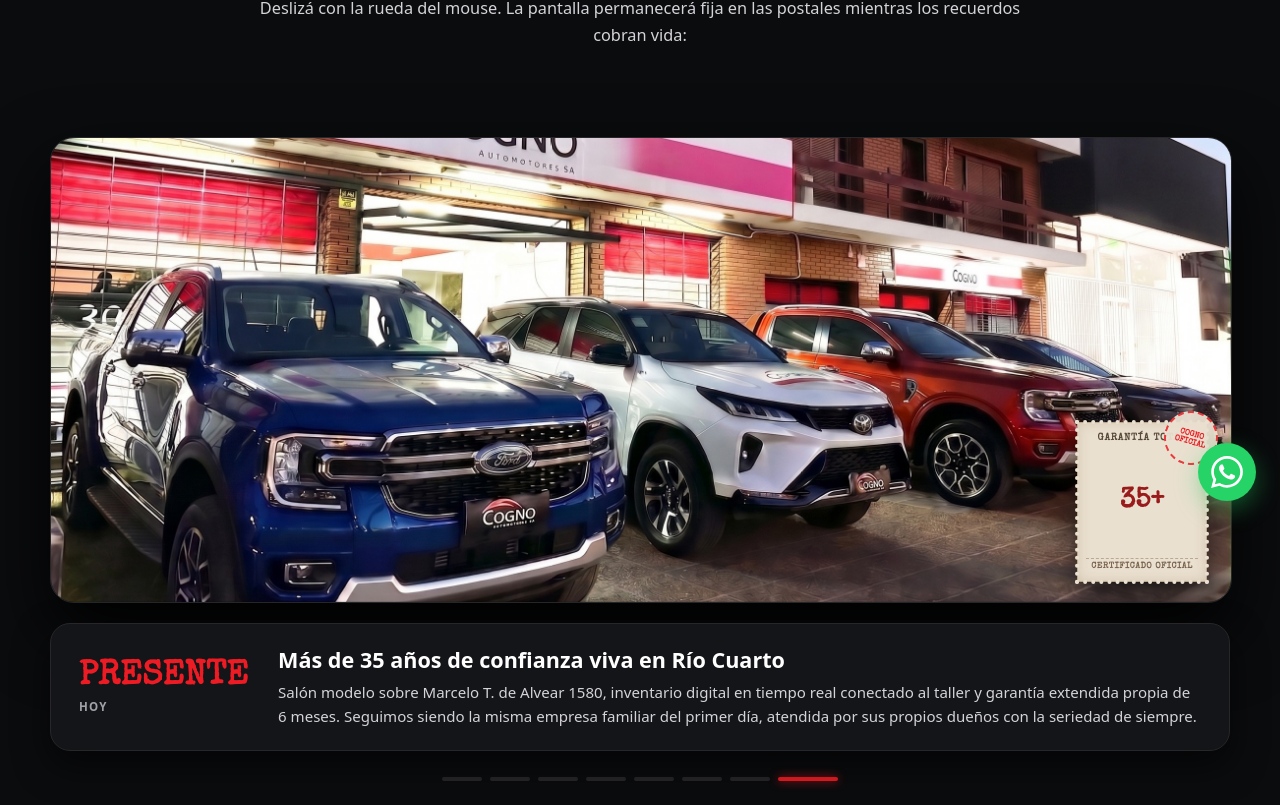
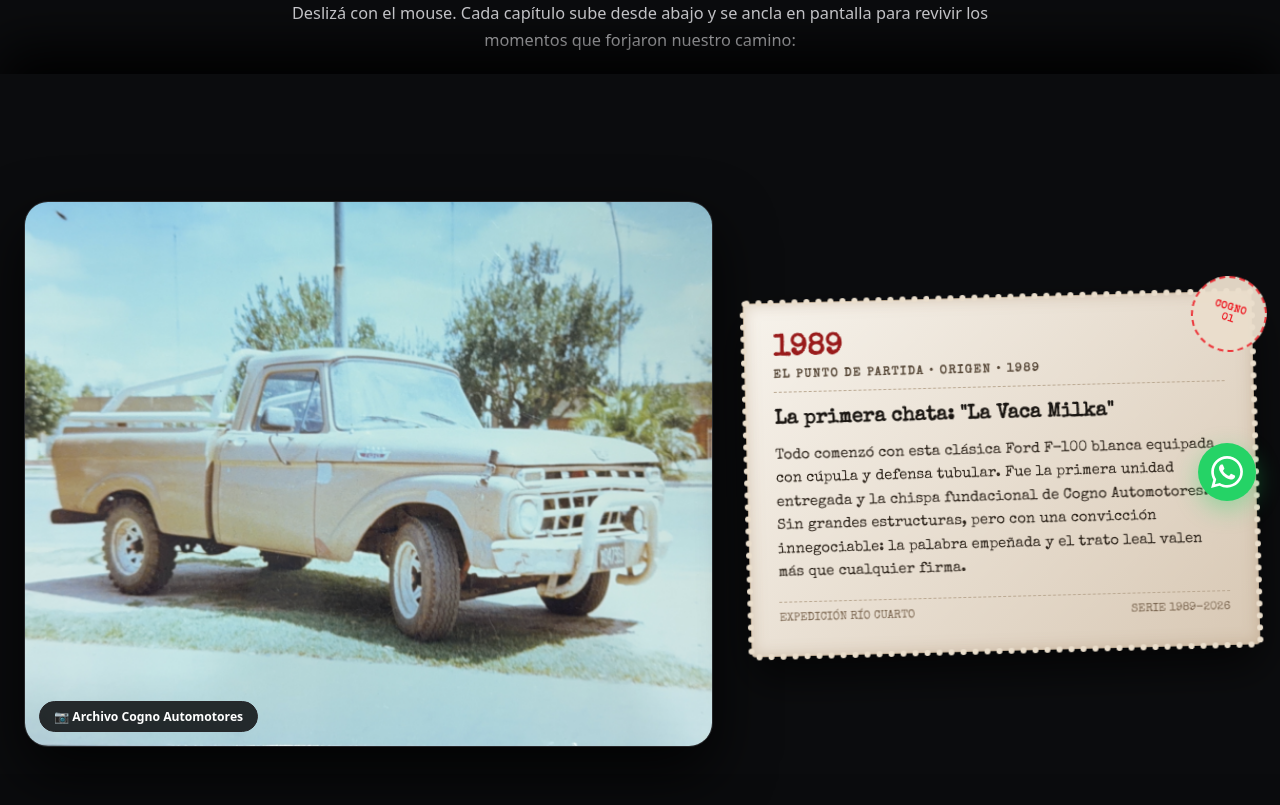
Before and after one commit to zoecogno/cogno-web, a Next.js app: page /quienes-somos in a window 1280 px wide. Shown: the part 275-1080 px from the top of the page. Built offline with nearby package versions, Linux system fonts and the light colour scheme.

Commit message:
Update page.js

```diff
--- a/app/quienes-somos/page.js
+++ b/app/quienes-somos/page.js
@@ -1,33 +1,25 @@
 'use client';
-
-import { useState, useEffect, useRef } from 'react';
 
 const capitulosHistoria = [
   {
     año: '1989',
-    etiqueta: 'EL INICIO FUNDACIONAL',
+    etiqueta: 'EL PUNTO DE PARTIDA',
     titulo: 'La primera chata: "La Vaca Milka"',
-    relato: 'Todo comenzó con esta clásica Ford F-100 blanca con cúpula y defensa tubular. Fue la primera unidad entregada y la chispa fundacional de Cogno Automotores. Sin grandes estructuras, pero con una convicción innegociable: el valor de la palabra empeñada y el trato leal valen más que cualquier firma.',
+    relato: 'Todo comenzó con esta clásica Ford F-100 blanca equipada con cúpula y defensa tubular. Fue la primera unidad entregada y la chispa fundacional de Cogno Automotores. Sin grandes estructuras, pero con una convicción innegociable: la palabra empeñada y el trato leal valen más que cualquier firma.',
     imagen: '/primera-chata.png',
-    estampilla: {
-      valor: '01',
-      origen: 'RÍO CUARTO',
-      sub: 'ORIGEN • 1989',
-      rotacion: '-3deg'
-    }
+    selloNumero: '01',
+    selloTexto: 'ORIGEN • 1989',
+    rotacion: '-1.5deg'
   },
   {
     año: 'AÑOS 90',
-    etiqueta: 'PRIMER SALÓN',
+    etiqueta: 'EL PRIMER SALÓN',
     titulo: 'Echar raíces sobre Marcelo T. de Alvear',
     relato: 'Los primeros pasos en el predio propio. El trabajo artesanal de seleccionar cada vehículo, revisar la mecánica de punta a punta y atender personalmente a cada productor, transportista y vecino de la región que confiaba su herramienta de trabajo en nuestras manos.',
     imagen: '/origenes-local.jpg',
-    estampilla: {
-      valor: '90s',
-      origen: 'ALVEAR 1580',
-      sub: 'PREDIO PROPIO',
-      rotacion: '2.5deg'
-    }
+    selloNumero: '90s',
+    selloTexto: 'PREDIO PROPIO',
+    rotacion: '1.8deg'
   },
   {
     año: 'CRECIMIENTO',
@@ -35,12 +27,9 @@
     titulo: 'Una pasión construida entre generaciones',
     relato: 'La transición hacia la comercialización de 0 KM y usados jóvenes. Detrás del mostrador, la familia siempre presente: atendiendo clientes, resolviendo trámites de gestoría y compartiendo el orgullo de ver crecer un proyecto que ya era parte de la identidad de Banda Norte.',
     imagen: '/frente-familia.jpg',
-    estampilla: {
-      valor: 'FAM',
-      origen: 'MULTIMARCA',
-      sub: 'COMPROMISO',
+    selloNumero: 'FAM',
+    selloTexto: 'MULTIMARCA',
     rotacion: '-2deg'
-    }
   },
   {
     año: '2014',
@@ -48,12 +37,9 @@
     titulo: 'Referentes indiscutidos en pick-ups',
     relato: 'Río Cuarto y el sur de Córdoba demandaban utilitarios pesados y confiables. Consolidamos el mayor despliegue de camionetas de la región, convirtiéndonos en el punto de encuentro natural para renovar Toyota Hilux, Ford Ranger y Volkswagen Amarok con garantía real.',
     imagen: '/frente-2014.png',
-    estampilla: {
-      valor: '4X4',
-      origen: 'LÍDERES PICK-UPS',
-      sub: 'SUR DE CÓRDOBA',
-      rotacion: '3deg'
-    }
+    selloNumero: '4X4',
+    selloTexto: 'LÍDERES PICK-UPS',
+    rotacion: '2deg'
   },
   {
     año: '2015',
@@ -61,12 +47,9 @@
     titulo: 'El salón a la vista de toda la ciudad',
     relato: 'Una postal cotidiana sobre Marcelo T. de Alvear 1580. La rotación de stock no paraba: autos medianos, sedanes familiares y camionetas listas para transferir en el día. Los clientes ya no venían solo por un auto, venían a buscar respaldo y tranquilidad.',
     imagen: '/frente-2015.jpg',
-    estampilla: {
-      valor: '15',
-      origen: 'ALVEAR 1580',
-      sub: 'EXPEDICIÓN RÍO IV',
-      rotacion: '-2.5deg'
-    }
+    selloNumero: '15',
+    selloTexto: 'ALVEAR 1580',
+    rotacion: '-1.8deg'
   },
   {
     año: 'EXPANSIÓN',
@@ -74,12 +57,9 @@
     titulo: 'Entregas por flotas: La fuerza de Hilux',
     relato: 'Llegaron los desafíos de escala: proveer flotas corporativas completas, unidades 0 KM llave en mano para el sector agroindustrial y logística pesada. Tres Hilux rojas listas para salir en simultáneo simbolizaron la madurez operativa de la concesionaria.',
     imagen: '/flota-hilux.jpg',
-    estampilla: {
-      valor: 'FLOTA',
-      origen: 'DESPACHO 0KM',
-      sub: 'ENTREGA ESPECIAL',
-      rotacion: '2deg'
-    }
+    selloNumero: 'FLOTA',
+    selloTexto: 'DESPACHO 0KM',
+    rotacion: '1.5deg'
   },
   {
     año: '2019',
@@ -87,12 +67,9 @@
     titulo: 'Renovación de instalaciones y salón',
     relato: 'Ampliamos el salón cubierto, modernizamos la marquesina corporativa e incorporamos tecnologías de tasación y seguimiento. Cogno Automotores ya unía el prestigio de tres décadas con el dinamismo y confort que exigen las nuevas generaciones.',
     imagen: '/frente-2019.png',
-    estampilla: {
-      valor: '19',
-      origen: 'MARQUESINA',
-      sub: 'INFRAESTRUCTURA',
-      rotacion: '-3deg'
-    }
+    selloNumero: '19',
+    selloTexto: 'INFRAESTRUCTURA',
+    rotacion: '-2deg'
   },
   {
     año: 'PRESENTE',
@@ -100,43 +77,17 @@
     titulo: 'Más de 35 años de confianza viva en Río Cuarto',
     relato: 'Salón modelo sobre Marcelo T. de Alvear 1580, inventario digital en tiempo real conectado al taller y garantía extendida propia de 6 meses. Seguimos siendo la misma empresa familiar del primer día, atendida por sus propios dueños con la seriedad de siempre.',
     imagen: '/frente-2026.jpg.jpg',
-    estampilla: {
-      valor: '35+',
-      origen: 'GARANTÍA TOTAL',
-      sub: 'CERTIFICADO OFICIAL',
-      rotacion: '2deg'
-    }
+    selloNumero: '35+',
+    selloTexto: 'GARANTÍA TOTAL',
+    rotacion: '1.5deg'
   }
 ];
 
 export default function QuienesSomos() {
-  const [indice, setIndice] = useState(0);
-  const trackRef = useRef(null);
+  return (
+    <div style={{ backgroundColor: '#0B0C0E', minHeight: '100vh', color: '#ffffff', paddingBottom: '90px' }}>
 
-  useEffect(() => {
-    const onScroll = () => {
-      if (!trackRef.current) return;
-      const rect = trackRef.current.getBoundingClientRect();
-      const scrollTotal = rect.height - window.innerHeight;
-      const scrollActual = -rect.top;
-
-      if (scrollActual >= 0 && scrollTotal > 0) {
-        const progreso = Math.min(Math.max(scrollActual / scrollTotal, 0), 0.999);
-        const nuevoIndice = Math.floor(progreso * capitulosHistoria.length);
-        setIndice(nuevoIndice);
-      }
-    };
-
-    window.addEventListener('scroll', onScroll, { passive: true });
-    return () => window.removeEventListener('scroll', onScroll);
-  }, []);
-
-  const cap = capitulosHistoria[indice];
-
-  return (
-    <div style={{ backgroundColor: '#0B0C0E', minHeight: '100vh', color: '#ffffff', paddingBottom: '90px', overflowX: 'hidden' }}>
-
-      {/* TIPOGRAFÍA MÁQUINA DE ESCRIBIR & ANIMACIONES */}
+      {/* TIPOGRAFÍA MÁQUINA DE ESCRIBIR Y ESTILOS DE PANELES APILABLES */}
       <style>{`
         @import url('https://fonts.googleapis.com/css2?family=Courier+Prime:ital,wght@0,400;0,700;1,400&family=Special+Elite&display=swap');
 
@@ -144,14 +95,8 @@
           font-family: 'Special Elite', 'Courier Prime', monospace !important;
         }
 
-        /* PISTA VIRTUAL PARA EL SCROLL FIJO */
-        .scrolly-sticky-track {
-          position: relative;
-          height: 650vh;
-        }
-
-        /* ESCENARIO CLAVADO AL VIEWPORT */
-        .scrolly-sticky-stage {
+        /* PANELES APILABLES: LA PANTALLA QUEDA FIJA Y CADA NUEVA FOTO SUBE DESDE ABAJO */
+        .story-sticky-panel {
           position: sticky;
           top: 0;
           height: 100vh;
@@ -159,158 +104,85 @@
           display: flex;
           align-items: center;
           justify-content: center;
-          padding: 20px 24px;
+          background-color: #0B0C0E;
+          box-shadow: 0 -25px 50px rgba(0, 0, 0, 0.95);
           box-sizing: border-box;
-          overflow: hidden;
+          padding: 24px;
         }
 
-        .scrolly-theater-box {
-          max-width: 1180px;
+        .story-stage-inner {
+          max-width: 1280px;
           width: 100%;
-          position: relative;
-          display: flex;
-          flex-direction: column;
-          gap: 20px;
+          display: grid;
+          grid-template-columns: 1.35fr 1fr;
+          gap: 36px;
+          align-items: center;
         }
 
-        /* MARCO DOCUMENTAL DE LA FOTO (NO SE RECORTA NI TAPA) */
-        .stage-photo-window {
-          position: relative;
+        /* FOTO EN GRANDE (NO SE TAPA) */
+        .photo-canvas {
           width: 100%;
-          height: 58vh;
-          min-height: 380px;
+          height: 68vh;
+          min-height: 400px;
           border-radius: 24px;
           overflow: hidden;
           background-color: #070709;
           border: 1px solid #27272a;
-          box-shadow: 0 30px 70px rgba(0, 0, 0, 0.9);
+          box-shadow: 0 25px 60px rgba(0, 0, 0, 0.8);
+          position: relative;
         }
 
-        .stage-photo-window img {
+        .photo-canvas img {
           width: 100%;
           height: 100%;
           object-fit: cover;
           display: block;
-          animation: photoSlideUp 0.5s cubic-bezier(0.16, 1, 0.3, 1) forwards;
         }
 
-        @keyframes photoSlideUp {
-          from {
-            opacity: 0;
-            transform: scale(1.04) translateY(24px);
-          }
-          to {
-            opacity: 1;
-            transform: scale(1) translateY(0);
-          }
+        /* ESTAMPILLA FILATÉLICA VINTAGE COMPLETA (TODO EL TEXTO VA ADENTRO) */
+        .vintage-stamp-envelope {
+          background: #eadecc;
+          background-image:
+            radial-gradient(#d6c4a8 10%, transparent 11%),
+            linear-gradient(135deg, #f7f3ec 0%, #d8c8b4 100%);
+          background-size: 8px 8px, 100% 100%;
+          border: 1px solid #baa891;
+          box-shadow: 0 20px 45px rgba(0, 0, 0, 0.7), inset 0 0 15px rgba(160, 130, 95, 0.35);
+          border-radius: 4px;
+          outline: 6px dotted #eadecc;
+          outline-offset: -3px;
+          padding: 32px 28px;
+          box-sizing: border-box;
+          position: relative;
+          color: #2b2219;
+          transition: transform 0.3s ease;
         }
 
-        /* ESTAMPILLA FILATÉLICA COMPACTA */
-        .postage-stamp {
-          position: absolute;
-          bottom: 20px;
-          right: 24px;
-          width: 130px;
-          height: 160px;
-          background: #eae0d0;
-          background-image:
-            radial-gradient(transparent 0px, transparent 4px, #eae0d0 4px, #eae0d0),
-            linear-gradient(135deg, #f7f3ec 0%, #d8c8b4 100%);
-          border: 1px solid #baa891;
-          box-shadow: 0 16px 36px rgba(0, 0, 0, 0.75), inset 0 0 12px rgba(160, 130, 95, 0.3);
-          display: flex;
-          flex-direction: column;
-          align-items: center;
-          justify-content: space-between;
-          padding: 10px 8px;
-          box-sizing: border-box;
-          z-index: 10;
-          color: #2b2219;
-          outline: 4px dotted #eae0d0;
-          outline-offset: -2px;
-          animation: stampFloat 0.45s cubic-bezier(0.16, 1, 0.3, 1) forwards;
+        .vintage-stamp-envelope:hover {
+          transform: scale(1.02) !important;
         }
 
-        @keyframes stampFloat {
-          from {
-            opacity: 0;
-            transform: translateY(15px) scale(0.92);
-          }
-          to {
-            opacity: 1;
-            transform: translateY(0) scale(1);
-          }
-        }
-
-        /* MATASELLOS CIRCULAR ROJO */
-        .postage-postmark {
+        /* MATASELLOS POSTAL CIRCULAR ROJO */
+        .postmark-seal {
           position: absolute;
-          top: -12px;
-          right: -12px;
-          width: 50px;
-          height: 50px;
+          top: -16px;
+          right: -16px;
+          width: 72px;
+          height: 72px;
           border-radius: 50%;
           border: 2px dashed rgba(237, 28, 36, 0.85);
           display: flex;
           align-items: center;
           justify-content: center;
           text-align: center;
-          font-size: 0.5rem;
+          font-size: 0.62rem;
           font-weight: 800;
           color: #ED1C24;
-          transform: rotate(16deg);
+          transform: rotate(18deg);
           pointer-events: none;
-          background: rgba(234, 224, 208, 0.95);
-          line-height: 1.05;
-        }
-
-        /* LÁMINA DOCUMENTAL INFERIOR CON TIPOGRAFÍA TYPEWRITER */
-        .stage-caption-card {
-          background-color: #141518;
-          border: 1px solid #27272a;
-          border-radius: 20px;
-          padding: 22px 28px;
-          box-shadow: 0 14px 35px rgba(0, 0, 0, 0.6);
-          display: grid;
-          grid-template-columns: auto 1fr;
-          gap: 30px;
-          align-items: center;
-          animation: captionFade 0.4s cubic-bezier(0.16, 1, 0.3, 1) forwards;
-        }
-
-        @keyframes captionFade {
-          from {
-            opacity: 0;
-            transform: translateY(12px);
-          }
-          to {
-            opacity: 1;
-            transform: translateY(0);
-          }
-        }
-
-        /* DIAL DE HITOS */
-        .timeline-step-pills {
-          display: flex;
-          align-items: center;
-          justify-content: center;
-          gap: 8px;
-          margin-top: 6px;
-        }
-
-        .step-pill {
-          height: 4px;
-          border-radius: 4px;
-          background-color: #27272a;
-          transition: all 0.3s ease;
-          flex: 1;
-          max-width: 40px;
-        }
-
-        .step-pill.active {
-          background-color: #ED1C24;
-          box-shadow: 0 0 10px rgba(237, 28, 36, 0.8);
-          max-width: 60px;
+          background: rgba(234, 222, 204, 0.95);
+          line-height: 1.1;
+          letter-spacing: 0.5px;
         }
 
         .values-grid-2x2 {
@@ -341,32 +213,23 @@
         }
 
         /* ADAPTACIÓN CELULARES */
-        @media (max-width: 860px) {
-          .stage-photo-window {
-            height: 42vh !important;
-            min-height: 250px !important;
+        @media (max-width: 900px) {
+          .story-sticky-panel {
+            height: auto !important;
+            position: relative !important;
+            padding: 20px 16px 40px 16px !important;
           }
-          .stage-caption-card {
+          .story-stage-inner {
             grid-template-columns: 1fr !important;
-            gap: 10px !important;
-            padding: 16px !important;
+            gap: 20px !important;
           }
-          .postage-stamp {
-            width: 95px !important;
-            height: 120px !important;
-            bottom: 12px !important;
-            right: 12px !important;
-            padding: 6px !important;
+          .photo-canvas {
+            height: 280px !important;
+            min-height: auto !important;
           }
-          .postage-stamp .stamp-big-num {
-            font-size: 1.25rem !important;
-          }
-          .postage-postmark {
-            width: 38px !important;
-            height: 38px !important;
-            font-size: 0.42rem !important;
-            top: -8px !important;
-            right: -8px !important;
+          .vintage-stamp-envelope {
+            padding: 20px !important;
+            transform: none !important;
           }
           .values-grid-2x2, .salon-grid {
             grid-template-columns: 1fr !important;
@@ -378,7 +241,7 @@
       `}</style>
 
       {/* 1. HERO INSTITUCIONAL */}
-      <section style={{ padding: '30px 20px 10px 20px', textAlign: 'center', maxWidth: '980px', margin: '0 auto' }}>
+      <section style={{ padding: '35px 20px 20px 20px', textAlign: 'center', maxWidth: '980px', margin: '0 auto' }}>
         <div style={{ marginBottom: '10px' }}>
           <img
             src="/logo.png.png"
@@ -398,88 +261,65 @@
 
         <div style={{ maxWidth: '780px', margin: '0 auto' }}>
           <p style={{ fontSize: '1.02rem', color: '#d4d4d8', lineHeight: 1.65, margin: 0 }}>
-            Deslizá con la rueda del mouse. La pantalla permanecerá fija en las postales mientras los recuerdos cobran vida:
+            Deslizá con el mouse. Cada capítulo sube desde abajo y se ancla en pantalla para revivir los momentos que forjaron nuestro camino:
           </p>
         </div>
       </section>
 
-      {/* 2. TEATRO SCROLLYTELLING FIJO (PANTALLA CONGELADA) */}
-      <section ref={trackRef} className="scrolly-sticky-track">
-        <div className="scrolly-sticky-stage">
+      {/* 2. PANELES SCROLLYTELLING APILABLES (SUBEN DESDE ABAJO) */}
+      <section style={{ position: 'relative' }}>
+        {capitulosHistoria.map((cap, index) => (
+          <div key={index} className="story-sticky-panel">
+            <div className="story-stage-inner">
 
-          <div className="scrolly-theater-box">
-
-            {/* VENTANA PANORÁMICA DE LA FOTO */}
-            <div className="stage-photo-window">
-              <img
-                key={cap.imagen}
-                src={cap.imagen}
-                alt={cap.titulo}
-              />
-
-              {/* ESTAMPILLA FILATÉLICA AUTÉNTICA */}
-              <div
-                key={cap.año + '-stamp'}
-                className="postage-stamp font-typewriter"
-                style={{ transform: `rotate(${cap.estampilla.rotacion})` }}
-              >
-                <div className="postage-postmark">
-                  COGNO<br/>OFICIAL
-                </div>
-
-                <div style={{ fontSize: '0.62rem', fontWeight: 700, letterSpacing: '0.8px', textTransform: 'uppercase', color: '#574838' }}>
-                  {cap.estampilla.origen}
-                </div>
-
-                <div className="stamp-big-num" style={{ fontSize: '1.75rem', fontWeight: 700, color: '#991b1b', lineHeight: 1, margin: '2px 0' }}>
-                  {cap.estampilla.valor}
-                </div>
-
-                <div style={{ fontSize: '0.54rem', fontWeight: 600, letterSpacing: '0.5px', textTransform: 'uppercase', color: '#7a654f', textAlign: 'center', borderTop: '1px dashed #baa891', paddingTop: '3px', width: '100%' }}>
-                  {cap.estampilla.sub}
-                </div>
+              {/* COLUMNA 1: FOTO GRANDE Y TOTALMENTE DESPEJADA */}
+              <div className="photo-canvas">
+                <img src={cap.imagen} alt={cap.titulo} />
+                <div style={{ position: 'absolute', bottom: '14px', left: '14px', backgroundColor: 'rgba(11, 12, 14, 0.85)', backdropFilter: 'blur(8px)', border: '1px solid #27272a', padding: '6px 14px', borderRadius: '20px', fontSize: '0.76rem', color: '#ffffff', fontWeight: 600 }}>
+                  📷 Archivo Cogno Automotores
                 </div>
               </div>
 
-            {/* TARJETA DESCRIPTIVA INFERIOR (MÁQUINA DE ESCRIBIR) */}
-            <div key={cap.año + '-card'} className="stage-caption-card">
+              {/* COLUMNA 2: ESTAMPILLA VINTAGE CON TODO EL TEXTO ADENTRO */}
+              <div
+                className="vintage-stamp-envelope font-typewriter"
+                style={{ transform: `rotate(${cap.rotacion})` }}
+              >
+                {/* MATASELLOS ROJO */}
+                <div className="postmark-seal">
+                  COGNO<br/>{cap.selloNumero}
+                </div>
 
-              {/* AÑO Y ETIQUETA */}
-              <div style={{ minWidth: '150px' }}>
-                <div className="font-typewriter" style={{ fontSize: '2.15rem', fontWeight: 700, color: '#ED1C24', lineHeight: 1 }}>
+                <div style={{ borderBottom: '1px dashed #baa891', paddingBottom: '10px', marginBottom: '14px' }}>
+                  <div style={{ fontSize: '1.85rem', fontWeight: 700, color: '#991b1b', lineHeight: 1 }}>
                     {cap.año}
                   </div>
-                <div style={{ fontSize: '0.72rem', color: '#a1a1aa', fontWeight: 700, letterSpacing: '1.2px', textTransform: 'uppercase', marginTop: '4px' }}>
-                  {cap.etiqueta}
+                  <div style={{ fontSize: '0.74rem', textTransform: 'uppercase', letterSpacing: '1.5px', color: '#574838', marginTop: '4px', fontWeight: 700 }}>
+                    {cap.etiqueta} • {cap.selloTexto}
                   </div>
                 </div>
 
-              {/* TÍTULO Y RELATO */}
-              <div>
-                <h2 style={{ fontSize: '1.35rem', fontWeight: 600, color: '#ffffff', margin: '0 0 6px 0', lineHeight: 1.3 }}>
+                <h3 style={{ fontSize: '1.25rem', fontWeight: 700, color: '#1a1612', margin: '0 0 12px 0', lineHeight: 1.3 }}>
                   {cap.titulo}
-                </h2>
-                <p style={{ fontSize: '0.94rem', color: '#d4d4d8', lineHeight: 1.6, margin: 0 }}>
+                </h3>
+
+                <p style={{ fontSize: '0.92rem', color: '#2b2219', lineHeight: 1.6, margin: 0 }}>
                   {cap.relato}
                 </p>
+
+                <div style={{ marginTop: '16px', paddingTop: '10px', borderTop: '1px dashed #baa891', display: 'flex', justifyContent: 'space-between', alignItems: 'center', fontSize: '0.72rem', color: '#7a654f' }}>
+                  <span>EXPEDICIÓN RÍO CUARTO</span>
+                  <span>SERIE 1989-2026</span>
+                </div>
               </div>
 
             </div>
-
-            {/* DIAL DE PROGRESO DE HITOS */}
-            <div className="timeline-step-pills">
-              {capitulosHistoria.map((_, i) => (
-                <div key={i} className={`step-pill ${i === indice ? 'active' : ''}`} />
+          </div>
         ))}
-            </div>
-
-          </div>
-
-        </div>
       </section>
 
       {/* 3. PROPÓSITO & COMPROMISO */}
-      <section style={{ maxWidth: '1280px', margin: '40px auto 0 auto', padding: '0 24px' }}>
+      <section style={{ maxWidth: '1280px', margin: '60px auto 0 auto', padding: '0 24px' }}>
         <div style={{ display: 'grid', gridTemplateColumns: 'repeat(auto-fit, minmax(320px, 1fr))', gap: '24px' }}>
 
           <div style={{ position: 'relative', minHeight: '260px', borderRadius: '20px', overflow: 'hidden', border: '1px solid #27272a', padding: '28px 24px', display: 'flex', flexDirection: 'column', justifyContent: 'flex-end', backgroundColor: '#141518' }}>
```
Lines whose indentation alone changed are shown as unchanged.
